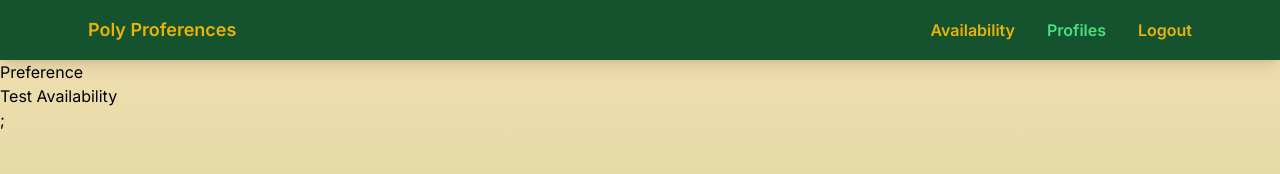
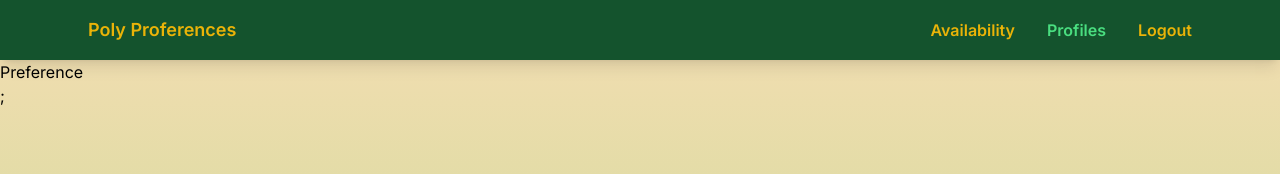
Before and after one commit to nnayk/cs-scheduling, a Next.js app in the folder frontend/: page /preferences in a window 1280 px wide. Shown: the top 174 px of the page. Built offline with nearby package versions, Linux system fonts and the light colour scheme.

Commit message:
Able to import and use Availability component in test_avail.js
The idea is I can reuse this component for profiles+quarter by quarter
availabilities. Only thing I'll need to change is the backend api url.
thinking I can pass the api urls to the componetn as an argument

```diff
--- a/frontend/src/pages/preferences.js
+++ b/frontend/src/pages/preferences.js
@@ -1,6 +1,6 @@
 // import { Availability } from "./availability";
 // import styles from "./availability.module.css";
-import Test_avail from "./test_avail";
+// import Test_avail from "./test_avail";
 
 const days = ["MWF Schedule", "TR Schedule"];
 const times = [
@@ -19,7 +19,7 @@ export default function Preferences() {
   return (
     <div>
       <h1>Preference</h1>
-      <Test_avail />
+      {/* <Test_avail /> */}
     </div>
   );
 }
--- a/frontend/src/pages/test_avail.js
+++ b/frontend/src/pages/test_avail.js
@@ -1,3 +1,5 @@
+import Preferences from "./preferences";
+import Availability from "./availability";
 const exp = require("constants");
 
 const days = ["MWF Schedule", "TR Schedule"];
@@ -17,7 +19,9 @@ const Test_avail = () => {
   console.log("foolo");
   return (
     <div>
-      <h1>Test Availability</h1>
+      {/* <h1>Test Availability</h1> */}
+      {/* <Preferences></Preferences> */}
+      <Availability></Availability>
     </div>
   );
 };
```
